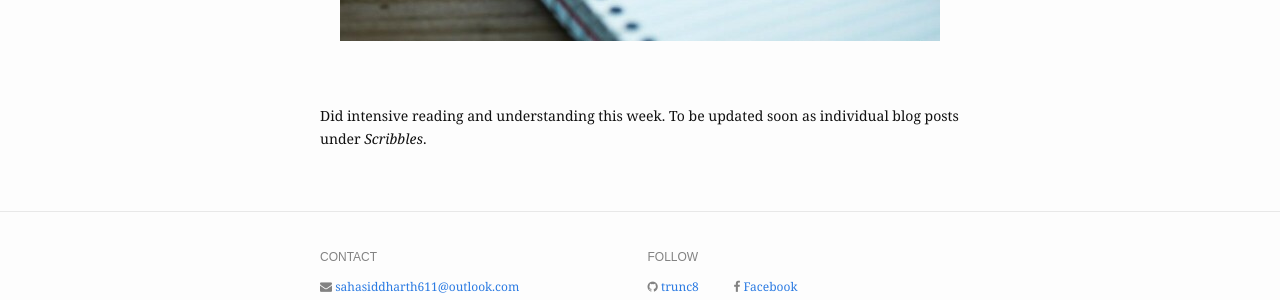
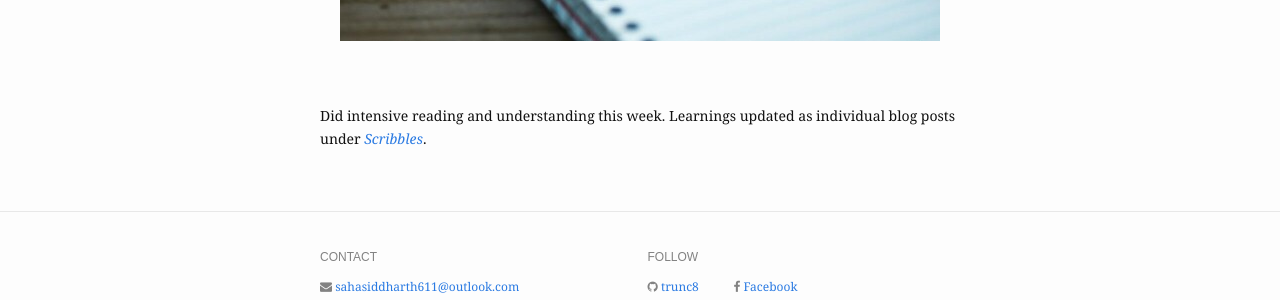
Before and after one commit to TheRoboticsClub/gsoc2021-Siddharth_Saha, a Jekyll site: the page built from docs/_posts/milestones/2021-06-16-week-3.md, in a window 1280 px wide. Shown: the part 491-791 px from the top of the page. Built offline with Jekyll 4.4.1, drawn with Linux system fonts in a browser that asks for light colours; nearby versions of some CDN libraries.

Commit message:
Added url for scribbles to week 3 blog

```diff
--- a/docs/_posts/milestones/2021-06-16-week-3.md
+++ b/docs/_posts/milestones/2021-06-16-week-3.md
@@ -11,4 +11,4 @@ category: milestones
 <br />
 <br />
 
-Did intensive reading and understanding this week. To be updated soon as individual blog posts under *Scribbles*.
+Did intensive reading and understanding this week. Learnings updated as individual blog posts under [*Scribbles*](http://localhost:4000/gsoc2021-Siddharth_Saha/blog#scribbles).
```
